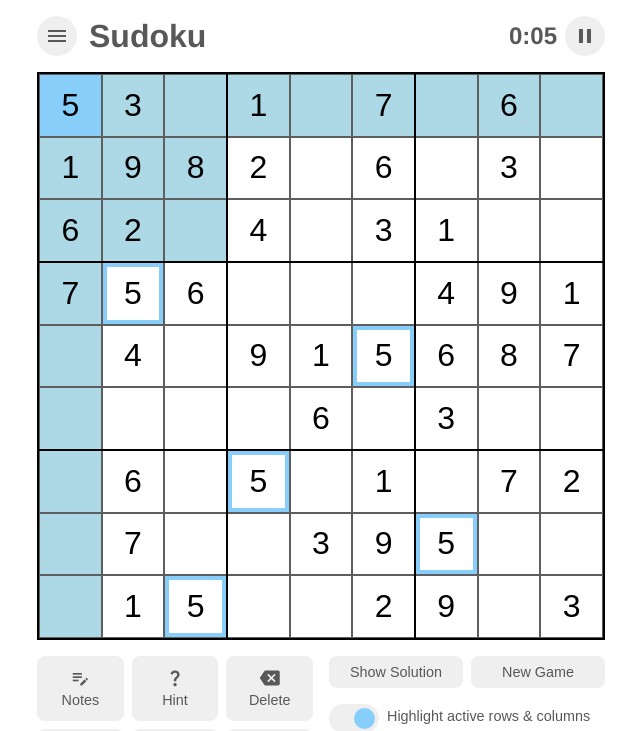
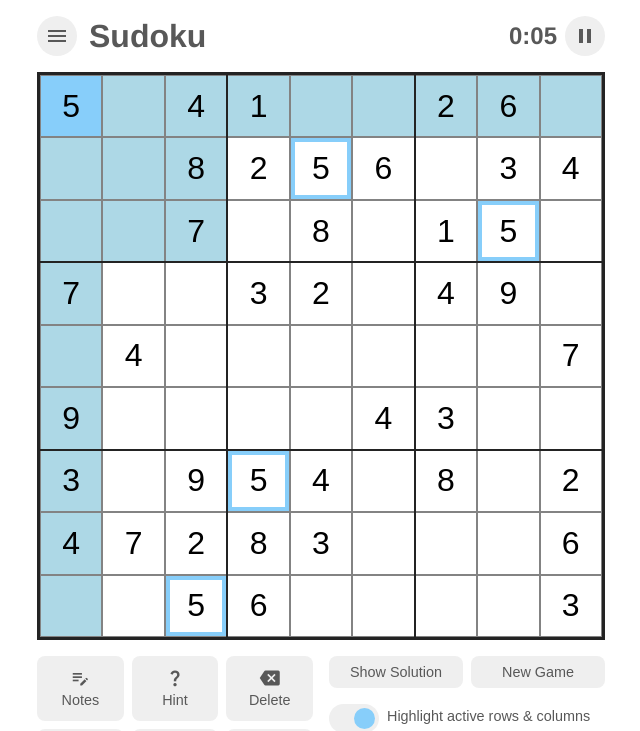
Before and after one commit to jkeussen/sudoku, a React (Vite) app: page / in a window 1280 px wide. Shown: the top 731 px of the page, without its empty margins (319-959 px from the left). Built offline with nearby package versions, Linux system fonts and the light colour scheme.

Commit message:
More style tweaks, increased default puzzle difficulty

```diff
--- a/src/components/Puzzle.module.css
+++ b/src/components/Puzzle.module.css
@@ -2,8 +2,8 @@
   display: flex;
   flex-wrap: wrap;
   position: relative;
-  border-width: var(--divider);
-  border-color: var(--divider-color);
+  border-width: var(--divider-section-width);
+  border-color: var(--divider-section);
   border-style: solid;
 }
 .divider {
@@ -11,8 +11,8 @@
   width: 33.333%;
   height: 33.333%;
   pointer-events: none;
-  outline-width: calc(var(--divider) / 2);
-  outline-color: var(--divider-color);
+  outline-width: calc(var(--divider-section-width) / 2);
+  outline-color: var(--divider-section);
   outline-style: solid;
   z-index: 5;
 }
--- a/src/components/Tile.module.css
+++ b/src/components/Tile.module.css
@@ -2,7 +2,7 @@
 	display: flex;
 	width: calc(100%/9);
 	aspect-ratio: 1 / 1;
-	border: 0.5px solid rgb(94, 94, 94);
+	border: var(--divider-tile-width) solid var(--divider-tile);
 	overflow: visible;
 }
 .tile {
--- a/src/index.css
+++ b/src/index.css
@@ -25,8 +25,10 @@
 
 .light {
   --border-radius: 8px;
-  --divider: 2px;
-  --divider-color: black;
+  --divider-tile-width: 1px;
+  --divider-section-width: 3px;
+  --divider-tile: rgb(131, 131, 131);
+  --divider-section: rgb(35, 35, 35);
   --bg: white;
   --tile-bg: white;
   --text: rgb(88, 88, 88);
@@ -43,3 +45,10 @@
   --tile-num-user: rgb(81, 81, 81);
   --tile-num-wrong: rgb(181, 0, 0);
 }
+
+@media (max-width: 600px) {
+  .light {
+    --divider-tile-width: 0.5px;
+    --divider-section-width: 1px;
+  }
+}
--- a/src/store/puzzle-slice.ts
+++ b/src/store/puzzle-slice.ts
@@ -48,7 +48,7 @@
 	initialState: initialState,
 	reducers: {
 		generatePuzzle(state, action: { payload?: PuzzleDifficultyString }) {
-			let difficulty = action.payload ? action.payload : 'easy'
+			let difficulty = action.payload ? action.payload : 'medium'
 			const [puzzle, solution] = generateSudoku(difficulty);
 			const puzzleGrid = buildPuzzleGridFromString(puzzle);
 			const solutionGrid = buildPuzzleGridFromString(solution);
```
Also changed, not shown: 1 other file (tests, documents, lock files or other folders).
